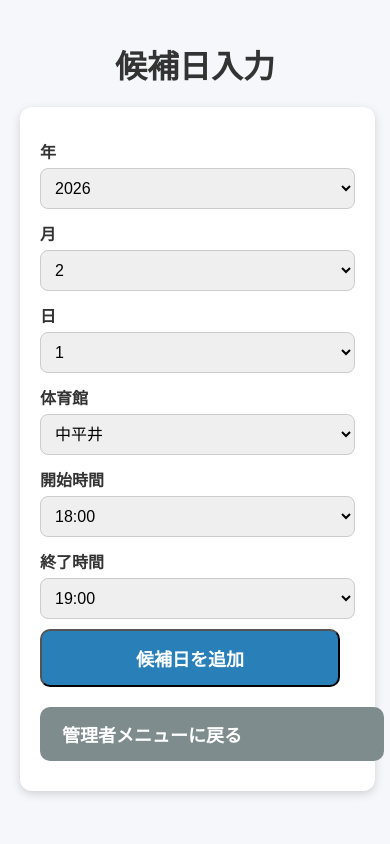
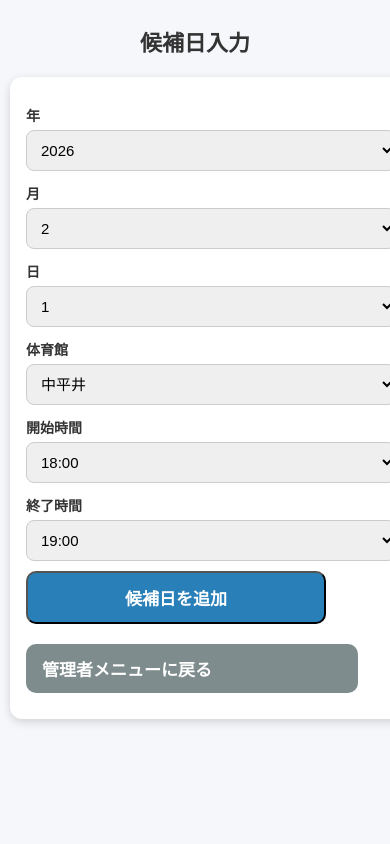
Before and after one commit to matsumurashin0125/event-app7, a Flask app: page /candidate in a window 390 px wide; the page is wider, and only the part inside the window is pictured. Run offline with Flask 3, Linux system fonts and the light colour scheme; data that the repository does not hold is empty.

Commit message:
Update style.css

```diff
--- a/static/style.css
+++ b/static/style.css
@@ -36,7 +36,7 @@ h1, h2, h3 {
     background: #1c648b;
 }
 
-/* 管理者ボタンは色を変える */
+/* 管理者ボタン */
 .admin-btn {
     background: #27ae60;
 }
@@ -63,7 +63,6 @@ h1, h2, h3 {
     background: #c0392b !important;
 }
 
-
 /* ------------------------------
    入力フォーム
 ------------------------------ */
@@ -86,7 +85,6 @@ select, input[type="text"], input[type="number"] {
     border-radius: 8px;
     border: 1px solid #ccc;
 }
-
 
 /* ------------------------------
    カード（候補日 & 選択画面）
@@ -126,7 +124,7 @@ select, input[type="text"], input[type="number"] {
     color: #555;
 }
 
-/* ボタンをカード内に整列 */
+/* カード内のボタン */
 .card .btn {
     width: 100%;
     margin-top: 10px;
@@ -141,7 +139,8 @@ table {
     border-collapse: collapse;
     background: white;
     border-radius: 10px;
-    overflow: hidden;
+    overflow: auto;   /* ← スマホで横スクロール可能に */
+    display: block;   /* ← スマホで崩れにくくなる */
 }
 
 th, td {
@@ -154,7 +153,6 @@ th {
     color: white;
 }
 
-/* 確定済み候補日を薄い灰色にする */
 .confirmed {
     background: #e0e0e0 !important;
 }
@@ -200,10 +198,48 @@ tr:nth-child(even) {
 }
 
 /* ------------------------------
-   スマホ最適化
+   スマホ最適化追加
 ------------------------------ */
 @media (max-width: 480px) {
+
+    body {
+        padding: 10px;
+    }
+
+    h1 {
+        font-size: 22px;
+    }
+
+    h2 {
+        font-size: 20px;
+    }
+
+    .btn {
+        width: 100%;        /* ← スマホでは全幅 */
+        font-size: 17px;
+        padding: 12px 16px;
+    }
+
+    .card {
+        width: 100%;
+        padding: 16px;
+        max-width: none;
+    }
+
+    form {
+        max-width: 100%;
+    }
+
+    label {
+        font-size: 14px;
+    }
+
+    select, input {
+        font-size: 15px;
+    }
+
     .tile {
-        width: 80%;
+        width: 90%;          /* ← 1カラム優先 */
+        max-width: none;
     }
 }
```
